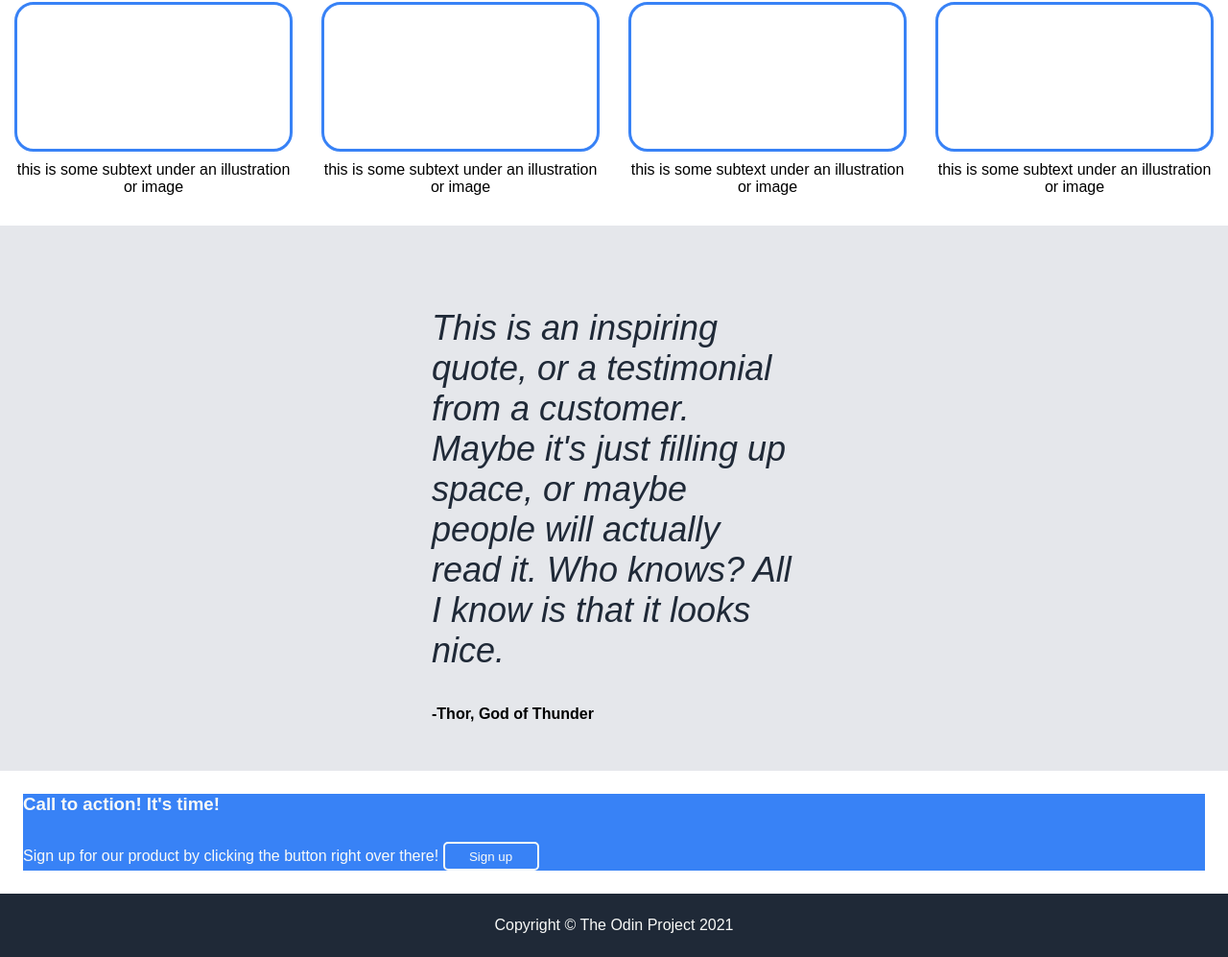
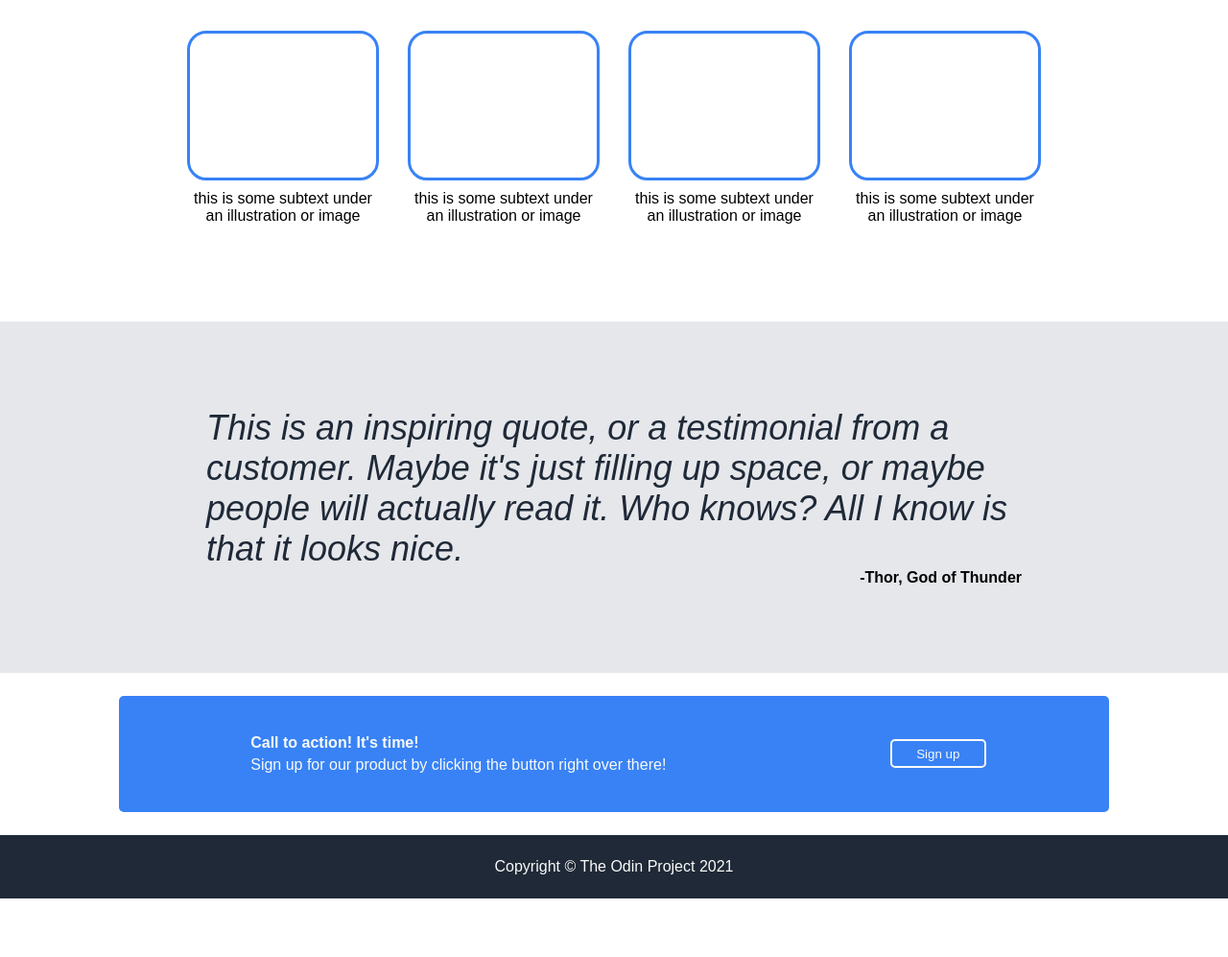
Before and after one commit to alsanders86/landing-page, a plain HTML site: page index.html in a window 1280 px wide. Shown: the part 563-1560 px from the top of the page at 96% size. After the commit the page ends 1499 px from the top, so only its background shows below. Drawn offline with Linux system fonts and the light colour scheme.

Commit message:
Finish CSS styling

```diff
--- a/index.html
+++ b/index.html
@@ -27,7 +27,9 @@
     </div>
 
     <div class="info">
-        <h2>Some random information</h2>
+        <div class="info-header">
+            <h2>Some random information</h2>
+        </div>
 
         <div class="info-blocks">
             <div class="image-block">
@@ -54,16 +56,20 @@
     </div>
 
     <div class="quote-block">
-        <p>This is an inspiring quote, or a testimonial from a customer. Maybe it's just filling up space, or maybe people will actually read it.
-            Who knows? All I know is that it looks nice.
-        </p>
-        <div>-Thor, God of Thunder</div>
+        <div class="quote">
+            <div class="quote-text">This is an inspiring quote, or a testimonial from a customer. Maybe it's just filling up space, or maybe people will actually read it.
+                Who knows? All I know is that it looks nice.
+            </div>
+            <div class="quote-person">-Thor, God of Thunder</div>
+        </div>
     </div>
 
-    <div class="bottom-block">
+    <div class="call-to-action-block">
         <div class="call-to-action">
-            <h3>Call to action! It's time!</h3>
-            <span>Sign up for our product by clicking the button right over there!</span>
+            <div class="call-to-action-text">
+                <div id="call-to-action-header">Call to action! It's time!</div>
+                <div id="call-to-action-subtext">Sign up for our product by clicking the button right over there!</div>
+            </div>
             <button>Sign up</button>
         </div>
     </div>
--- a/style.css
+++ b/style.css
@@ -37,6 +37,8 @@ header, footer, .hero  {
     gap: 24px;
     height: 300px;
     padding-top: 100px;
+    padding-left: 30px;
+    padding-right: 30px;
 }
 
 .left {
@@ -44,7 +46,7 @@ header, footer, .hero  {
     flex-direction: column;
     justify-content: space-around;
     flex: 0 1 auto;
-    width: 600px;
+    width: 550px;
     height: 200px;
 }
 
@@ -72,7 +74,7 @@ header, footer, .hero  {
     align-items: center;
     text-align: center;
     flex: 0 1 auto;
-    width: 600px;
+    width: 550px;
     height: 200px;
 }
 
@@ -91,10 +93,11 @@ button, .call-to-action {
 }
 
 .info {
-    display: flex;
-    flex-direction: column;
-    justify-content: center;
-    align-items: center;
+    padding-left: 70px;
+    padding-right: 70px;
+    padding-bottom: 70px;
+    padding-top: 30px;
+    text-align: center;
 }
 
 .info-blocks {
@@ -102,11 +105,14 @@ button, .call-to-action {
     justify-content: center;
     align-items: center;
     padding-bottom: 16px;
+    flex: 1 1 auto;
 }
 
 .image-block {
     text-align: center;
     margin: 15px;
+    width: 200px;
+    flex: 0 1 auto;
 }
 
 .image {
@@ -123,22 +129,58 @@ button, .call-to-action {
 }
 
 .quote-block {
+    display: flex;
+    justify-content: center;
+    align-items: center;
     background-color: #E5E7EB;
-    padding: 50px 450px;
+    padding-top: 90px;
+    padding-bottom: 90px;
+    padding-left: 150px;
+    padding-right: 150px;
 }
 
-.quote-block p {
+.quote {
+    display: flex;
+    flex-direction: column;
+    width: 850px;
+}
+
+.quote-text {
     font-size: 36px;
     font-style: italic;
     color: #1F2937;
+    flex: 1 1 auto;
 }
 
-.quote-block div {
-    font-weight: bolder;
+.quote-person {
+    font-weight: bold;
+    align-self: flex-end;
+}
+
+.call-to-action-block {
+    display: flex;
+    justify-content: center;
 }
 
 .call-to-action {
+    display: flex;
+    justify-content: space-around;
+    align-items: center;
+    width: 1000px;
     margin: 24px;
+    border-radius: 5px;
+    padding: 16px;
+}
+
+.call-to-action-text {
+    display: flex;
+    flex-direction: column;
+    padding: 24px;
+}
+
+#call-to-action-header {
+    font-weight: bold;
+    margin-bottom: 5px;
 }
 
 .call-to-action button {
@@ -149,7 +191,8 @@ button, .call-to-action {
     cursor: pointer;
     border-width: 2px;
     border-color: #3882F6;
-    margin-top: 10px;
+    /* margin-top: 10px; */
+    margin: 15px;
     border-color: #F9FAF8;
     border-style: solid;
 }
```
Also changed, not shown: odin-project.png.
